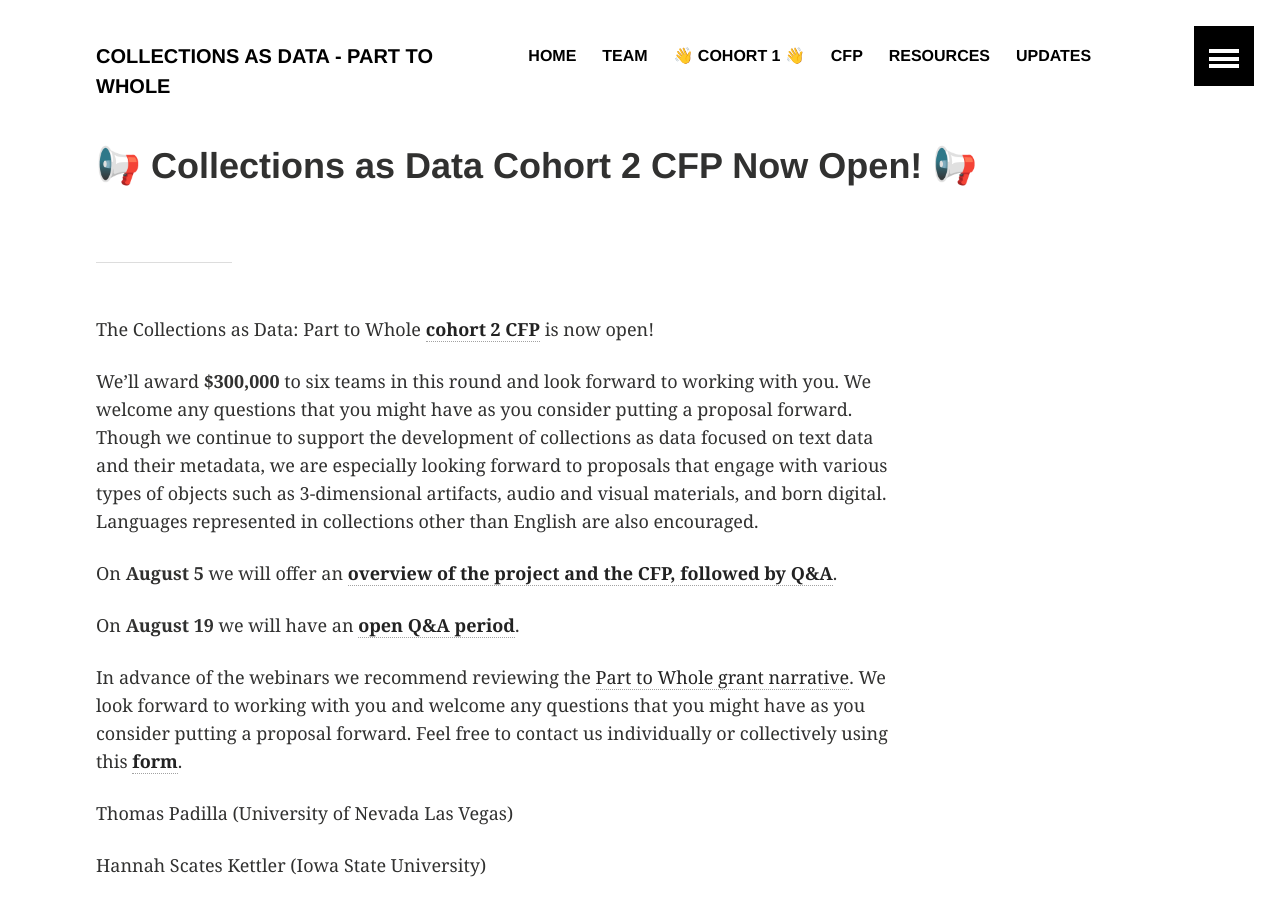
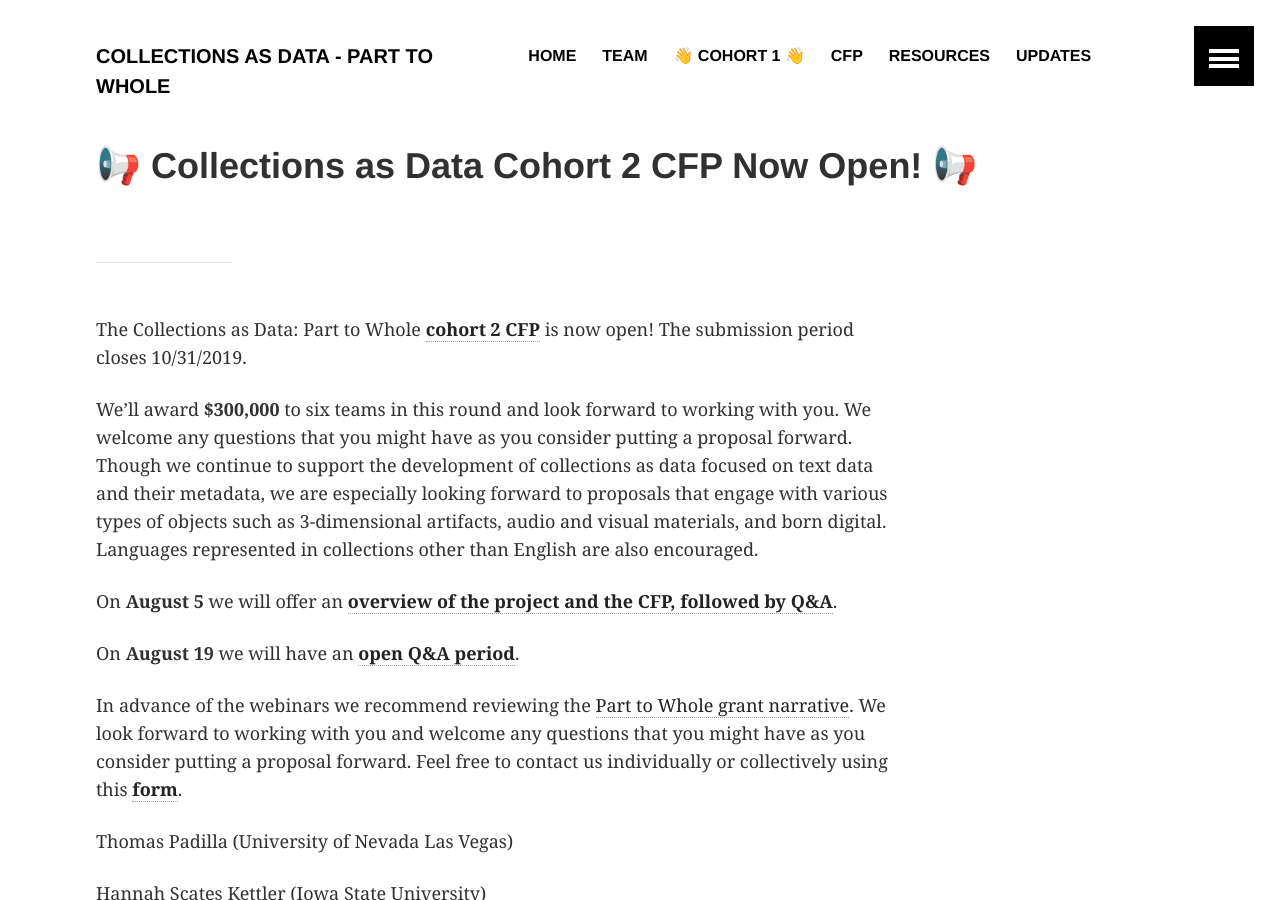
Before and after one commit to collectionsasdata/part2whole, a Jekyll site: the page built from _posts/2019-08-01-cfpopen.markdown, in a window 1280 px wide and 900 px high. Built offline with Jekyll 4.4.1, drawn with Linux system fonts in a browser that asks for light colours.

Commit message:
Update 2019-08-01-cfpopen.markdown

```diff
--- a/_posts/2019-08-01-cfpopen.markdown
+++ b/_posts/2019-08-01-cfpopen.markdown
@@ -6,7 +6,7 @@ teaser: "Collections as Data Cohort 2 CFP Now Open!"
 ---
 ---
 
-The Collections as Data: Part to Whole [**cohort 2 CFP**](https://collectionsasdata.github.io/part2whole/cfp/) is now open!
+The Collections as Data: Part to Whole [**cohort 2 CFP**](https://collectionsasdata.github.io/part2whole/cfp/) is now open! The submission period closes 10/31/2019.
 
 We’ll award **$300,000** to six teams in this round and look forward to working with you. We welcome any questions that you might have as you consider putting a proposal forward. Though we continue to support the development of collections as data focused on text data and their metadata, we are especially looking forward to proposals that engage with various types of objects such as 3-dimensional artifacts, audio and visual materials, and born digital. Languages represented in collections other than English are also encouraged.
 
```
